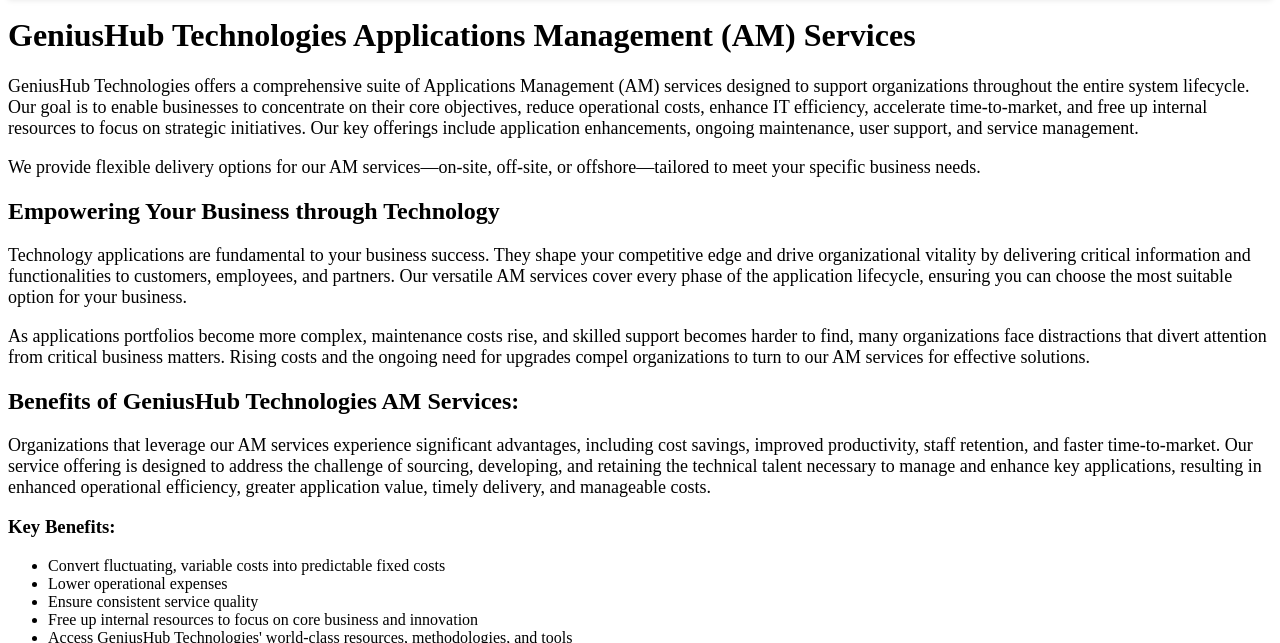
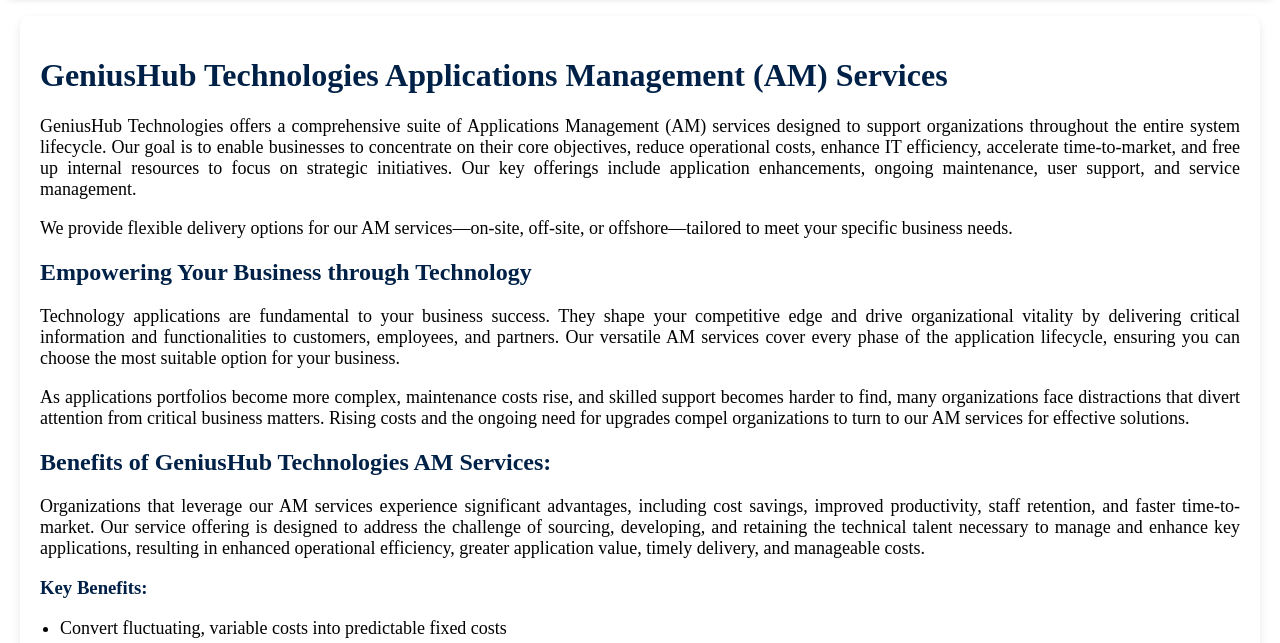
Before and after one commit to venkatajayasrialla/GHT, a plain HTML site: page application.html in a window 1280 px wide. Shown: the part 157-800 px from the top of the page. Drawn offline with Linux system fonts and the light colour scheme.

Commit message:
Updated the code with new features/fixes

```diff
--- a/application.html
+++ b/application.html
@@ -7,10 +7,53 @@
   <link rel="stylesheet" href="styles.css"> <!-- Link to your CSS file -->
 </head>
 <style>
-.content p{
-	font-size:18px;
-	font-family: "Times New Roman", Times, serif;
+/* General Body Styling */
+
+/* Improved Typography */
+.content {
+  max-width: 1200px;
+  margin: 20px auto;
+  padding: 20px;
+  background: white;
+  box-shadow: 0px 4px 8px rgba(0, 0, 0, 0.1);
+  border-radius: 10px;
 }
+
+/* Headings Styling */
+h1, h2, h3 {
+  color: #002147;
+}
+
+/* Paragraph Styling */
+.content p {
+  font-size: 18px;
+  font-family: "Times New Roman", Times, serif;
+  text-align: justify;
+  margin-bottom: 15px;
+}
+
+/* List Styling */
+.content ul {
+  padding-left: 20px;
+}
+
+.content ul li {
+  font-size: 18px;
+  margin-bottom: 10px;
+}
+
+/* Responsive Design */
+@media (max-width: 768px) {
+  .content {
+    padding: 15px;
+  }
+
+  .content p {
+    font-size: 16px;
+  }
+}
+
+
 </style>
 <body>
   <!-- Header Section -->
```
